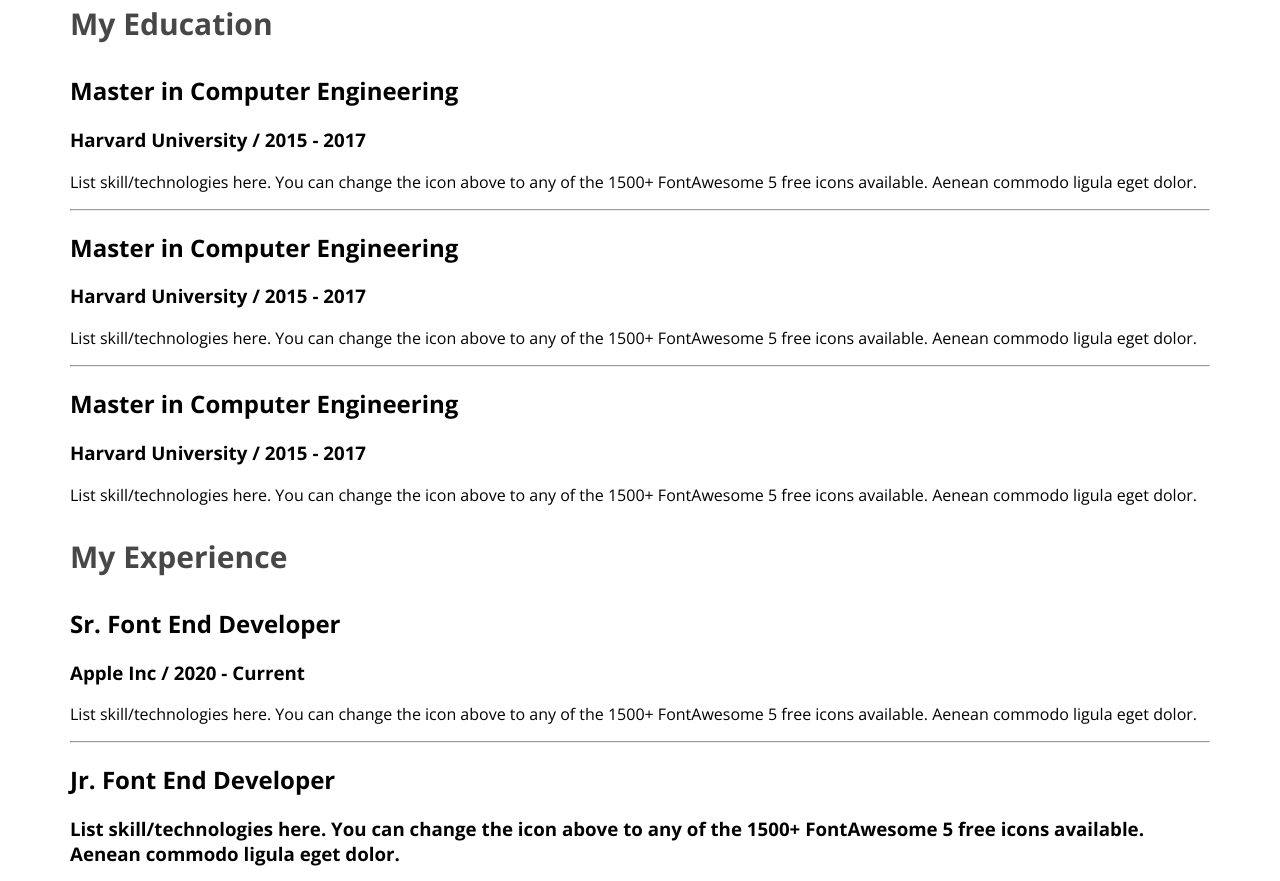
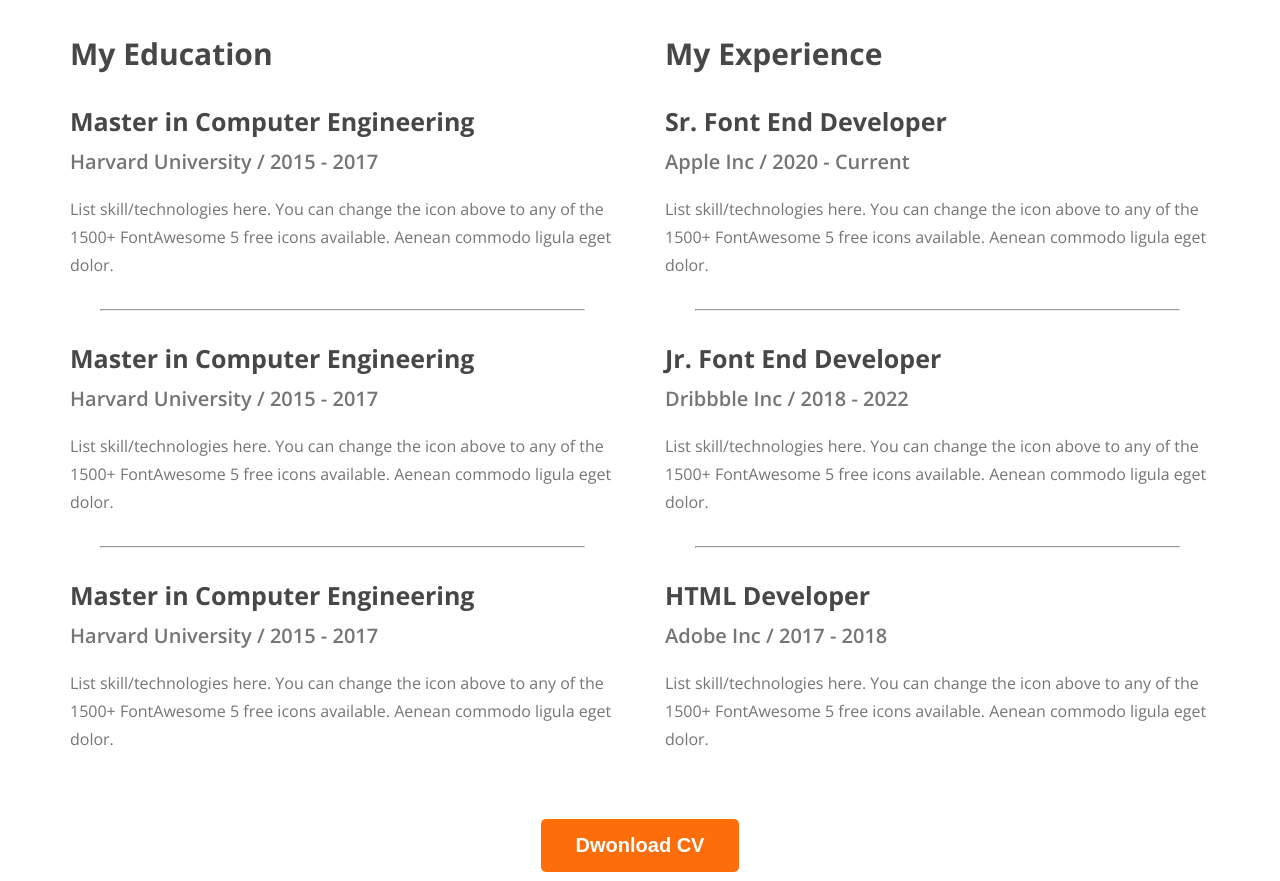
Before and after one commit to Zovaer/web-developer-portfolio, a plain HTML site: page index.html in a window 1280 px wide. Shown: the part 2479-3360 px from the top of the page. Drawn offline with nearby package versions, Linux system fonts and the light colour scheme.

Commit message:
finished resume

```diff
--- a/index.html
+++ b/index.html
@@ -116,7 +116,7 @@
             </div><hr>
             <div class="resume-items">
                 <h2 class="resume-item-title">Jr. Font End Developer</h2>
-                <h3 class="resume-item-institute"Dribbble Inc / 2018 - 2022</h3>
+                <h3 class="resume-item-institute">Dribbble Inc / 2018 - 2022 </h3>
                 <p class="resume-item-description">List skill/technologies here. You can change the icon above
                     to any of the 1500+ FontAwesome 5 free icons available. Aenean commodo ligula eget dolor.</p>
             </div><hr>
@@ -128,6 +128,9 @@
             </div>
         </div>
     </div>
+    <div class="dwonload-cv">
+        <button class="btn-primary">Dwonload CV</button>
+    </div>
 </section>
 
     </main>
--- a/style/style.css
+++ b/style/style.css
@@ -129,13 +129,43 @@ box-shadow: 0px 6px 50px 0px rgba(0, 0, 0, 0.06);
     color: var(--Dark-03, #757575);
 }
 /* resume related style */
-/* .resume-container {
+.resume-container {
 display: flex;
-justify-content: space-around;
-} */
+gap: 50px;
+}
 .resume-column-title{
 color: var(--Dark-02, #474747);
 font-size: 30px;
 font-weight: 700;
+
+}
+.resume-item-title{
+    color: var(--Dark-02, #474747);
+font-size: 25px;
+font-weight: 700;
+margin-bottom: 10px;
+}
+.resume-item-description{
+    color: var(--Dark-03, #757575);
+
+
+font-size: 16px;
+
+font-weight: 400;
+line-height: 28px; /* 175% */
+}
+.resume-item-institute{
+    color: var(--Dark-03, #757575);
+    font-size: 20px;
+    font-weight: 600;
+    margin-bottom: 20px;
+    margin-top: 0px;
+}
+.resume-container hr {
+    margin: 30px;
+}
+.dwonload-cv {
+    text-align: center;
+    margin-top: 50px;
 }
 /* footer section */
```
